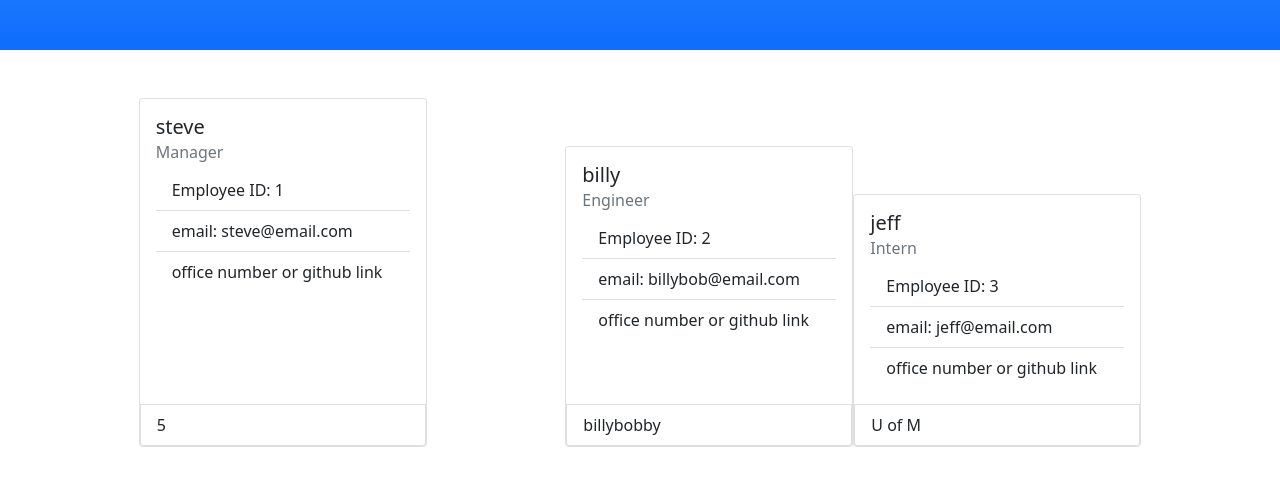
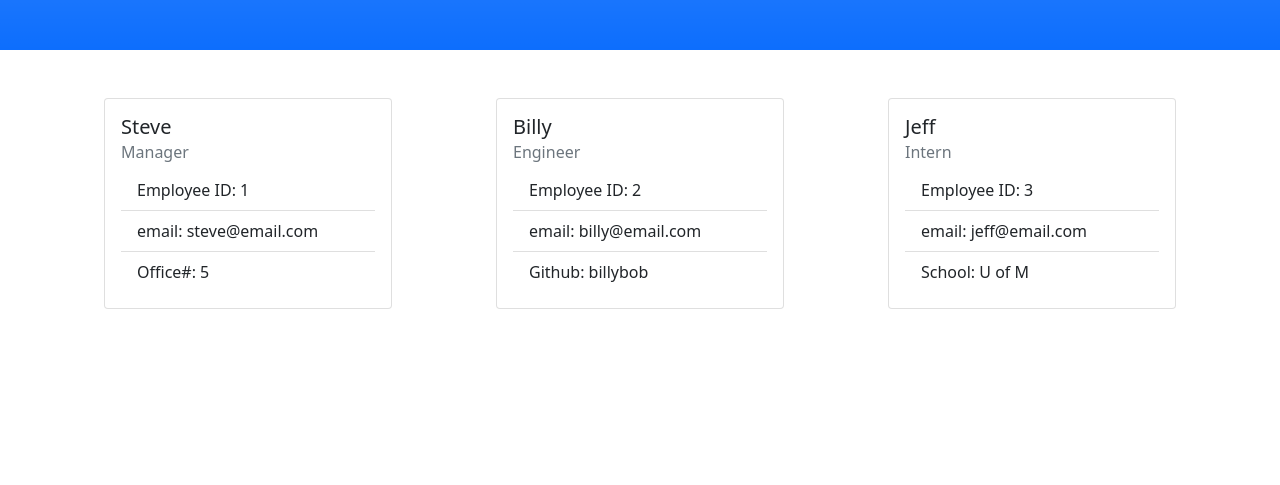
Before and after one commit to StevegSiegel/Team-Profile-Generator, a plain HTML site: page Team.html in a window 1280 px wide. Shown: the part 97-582 px from the top of the page. Drawn offline with nearby package versions, Linux system fonts and the light colour scheme.

Commit message:
cleaned up the function that generates the html page

```diff
--- a/Team.html
+++ b/Team.html
@@ -14,63 +14,51 @@
             <h1 class="display-4 fw-bold text-white">My Team</h1>
             </div>
         </div>
-
         <section class="d-flex justify-content-evenly mt-5">
 
             <div class="card" style="width: 18rem;">
             <div class="card-body">
-              <h5 class="card-title">steve</h5>
+              <h5 class="card-title">Steve</h5>
               <h6 class="card-subtitle mb-2 text-muted">Manager</h6>
               <ul class="list-group list-group-flush">
                 <li class="list-group-item">Employee ID: 1</li>
                 <li class="list-group-item">email: steve@email.com</li>
-                <li class="list-group-item">office number or github link</li>
+
+                <li class="list-group-item">Office#: 5</li>
+
                 </ul>
             </div>
-
-                <li class="list-group-item">5</li>
-
         </div>
-            <script src="https://cdn.jsdelivr.net/npm/bootstrap@5.0.1/dist/js/bootstrap.bundle.min.js" integrity="sha384-gtEjrD/SeCtmISkJkNUaaKMoLD0//ElJ19smozuHV6z3Iehds+3Ulb9Bn9Plx0x4" crossorigin="anonymous"></script>
-            </body>
-            </html>
-
-            <section class="d-flex justify-content-evenly mt-5">
 
             <div class="card" style="width: 18rem;">
             <div class="card-body">
-              <h5 class="card-title">billy</h5>
+              <h5 class="card-title">Billy</h5>
               <h6 class="card-subtitle mb-2 text-muted">Engineer</h6>
               <ul class="list-group list-group-flush">
                 <li class="list-group-item">Employee ID: 2</li>
-                <li class="list-group-item">email: billybob@email.com</li>
-                <li class="list-group-item">office number or github link</li>
+                <li class="list-group-item">email: billy@email.com</li>
+
+                <li class="list-group-item">Github: billybob</li>
+
                 </ul>
             </div>
-
-                <li class="list-group-item">billybobby</li>
-
         </div>
-            <script src="https://cdn.jsdelivr.net/npm/bootstrap@5.0.1/dist/js/bootstrap.bundle.min.js" integrity="sha384-gtEjrD/SeCtmISkJkNUaaKMoLD0//ElJ19smozuHV6z3Iehds+3Ulb9Bn9Plx0x4" crossorigin="anonymous"></script>
-            </body>
-            </html>
-
-            <section class="d-flex justify-content-evenly mt-5">
 
             <div class="card" style="width: 18rem;">
             <div class="card-body">
-              <h5 class="card-title">jeff</h5>
+              <h5 class="card-title">Jeff</h5>
               <h6 class="card-subtitle mb-2 text-muted">Intern</h6>
               <ul class="list-group list-group-flush">
                 <li class="list-group-item">Employee ID: 3</li>
                 <li class="list-group-item">email: jeff@email.com</li>
-                <li class="list-group-item">office number or github link</li>
+
+                <li class="list-group-item">School: U of M</li>
+
                 </ul>
             </div>
+        </div>
 
-                <li class="list-group-item">U of M</li>
 
-            </div>
             <script src="https://cdn.jsdelivr.net/npm/bootstrap@5.0.1/dist/js/bootstrap.bundle.min.js" integrity="sha384-gtEjrD/SeCtmISkJkNUaaKMoLD0//ElJ19smozuHV6z3Iehds+3Ulb9Bn9Plx0x4" crossorigin="anonymous"></script>
             </body>
             </html>
```
Also changed, not shown: index.js (+20 -16 lines), 1 other file. Lines whose indentation alone changed are shown as unchanged.
